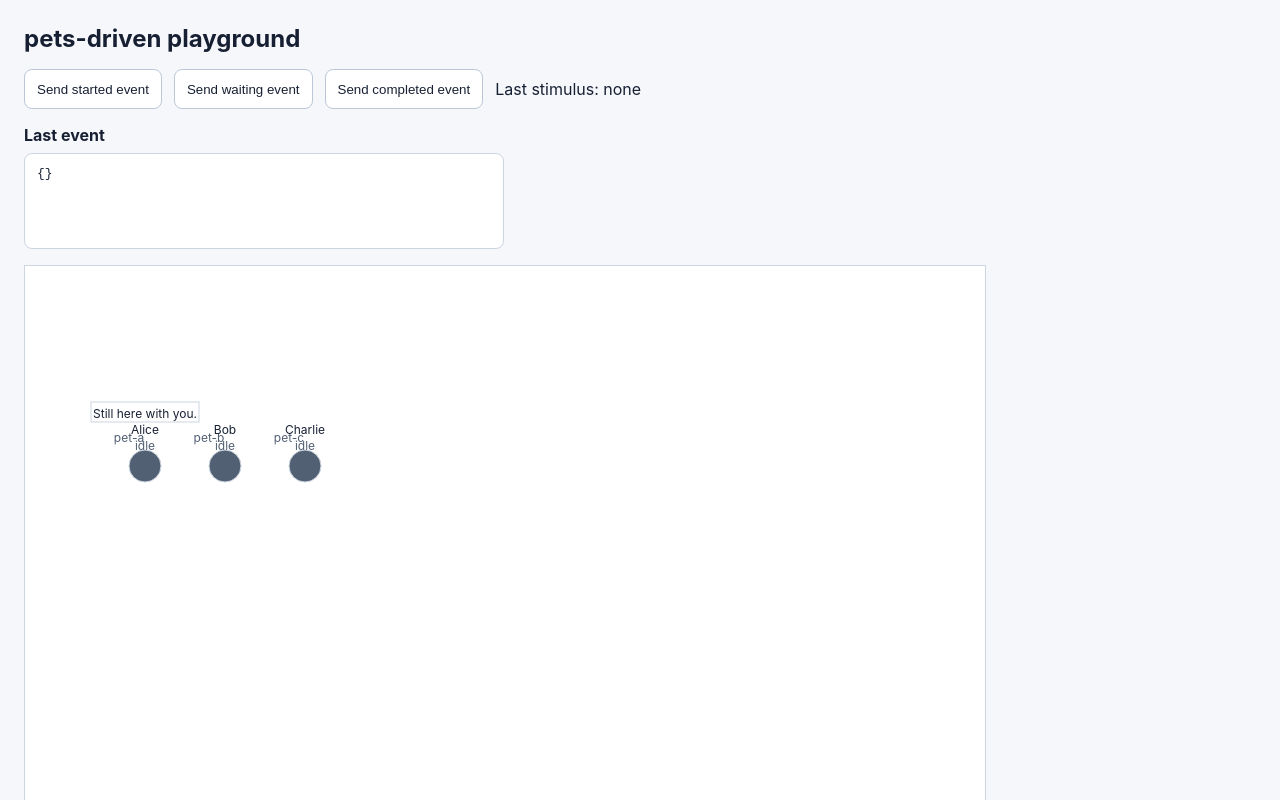
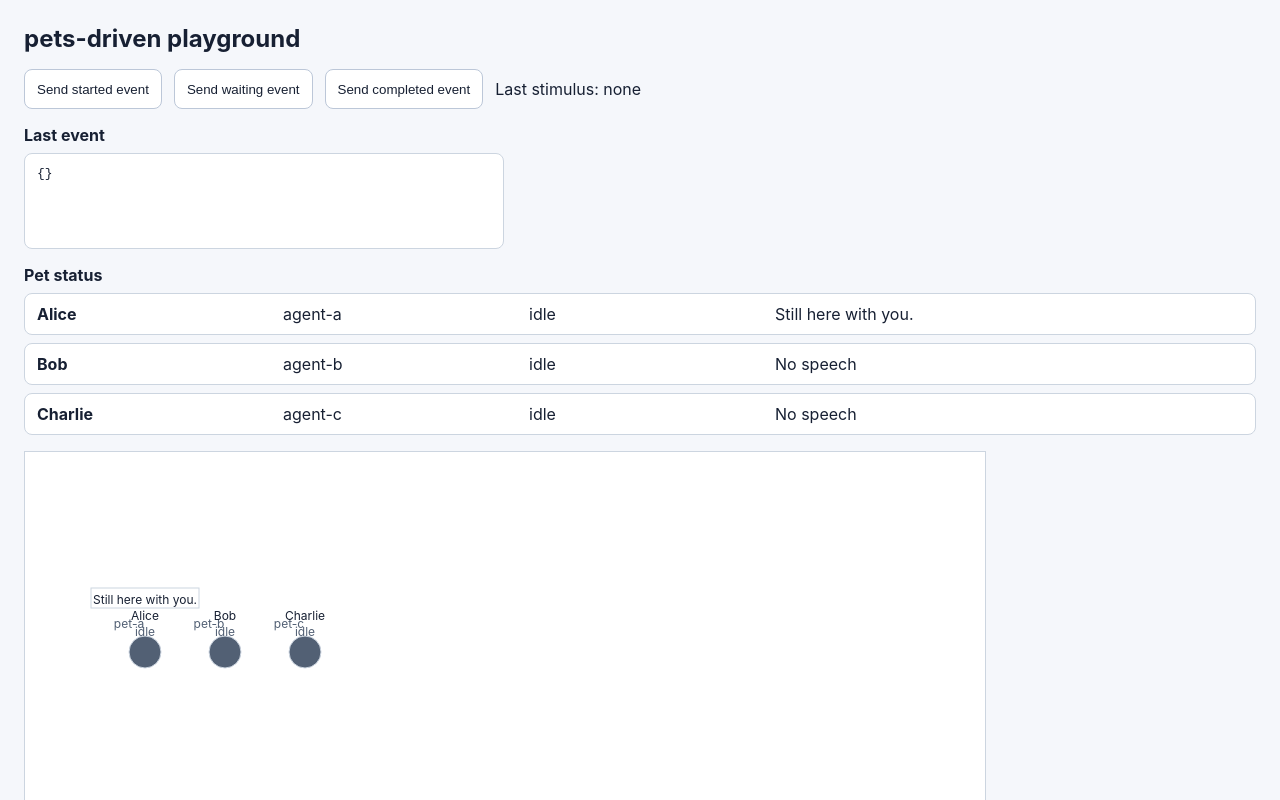
Before and after one commit to young1the/pets-driven, a React (Vite) app: page / in a window 1280 px wide. Shown: the top 800 px of the page. Built offline with nearby package versions, Linux system fonts and the light colour scheme.

Commit message:
feat: add snapshot-driven pet status list

```diff
--- /dev/null
+++ b/src/playground/browser/pet-status-list.tsx
@@ -0,0 +1,24 @@
+import type { PetSnapshot } from "@/core/snapshots/world-snapshot";
+import { PLAYGROUND_TEXT } from "./playground-text";
+
+type PetStatusListProps = {
+  pets: PetSnapshot[];
+};
+
+export function PetStatusList({ pets }: PetStatusListProps) {
+  return (
+    <section className="pet-status-list">
+      <h2>{PLAYGROUND_TEXT.petStatusTitle}</h2>
+      <ul>
+        {pets.map((pet) => (
+          <li key={pet.id}>
+            <strong>{pet.name}</strong>
+            <span>{pet.sourceId}</span>
+            <span>{pet.intent}</span>
+            <span>{pet.speech ?? PLAYGROUND_TEXT.noSpeech}</span>
+          </li>
+        ))}
+      </ul>
+    </section>
+  );
+}
--- a/src/playground/browser/playground-app.tsx
+++ b/src/playground/browser/playground-app.tsx
@@ -4,6 +4,7 @@ import { useEffect, useRef, useState } from "react";
 import { createDemoScenario } from "@/core/world/scenario-fixtures";
 import { AgentEventPanel } from "./agent-event-panel";
 import { drawWorld } from "./canvas-renderer";
+import { PetStatusList } from "./pet-status-list";
 import { PLAYGROUND_SAMPLE_EVENT_SUMMARIES, PLAYGROUND_TEXT } from "./playground-text";
 import { ScenarioControls } from "./scenario-controls";
 
@@ -12,6 +13,7 @@ export function PlaygroundApp() {
   const scenarioRef = useRef(createDemoScenario());
   const [lastStimulus, setLastStimulus] = useState("none");
   const [lastEvent, setLastEvent] = useState<AgentEvent | null>(null);
+  const [snapshot, setSnapshot] = useState(() => scenarioRef.current.world.snapshot());
 
   useEffect(() => {
     const canvas = canvasRef.current;
@@ -23,9 +25,11 @@ export function PlaygroundApp() {
     const intervalId = window.setInterval(() => {
       scenarioRef.current.clock.advanceBy(16);
       scenarioRef.current.world.step(16);
+      const nextSnapshot = scenarioRef.current.world.snapshot();
+      setSnapshot(nextSnapshot);
       drawWorld(
         context,
-        scenarioRef.current.world.snapshot(),
+        nextSnapshot,
         {},
         scenarioRef.current.clock.now(),
       );
@@ -43,6 +47,8 @@ export function PlaygroundApp() {
     });
 
     scenarioRef.current.world.pushStimulus(toStimulus(event));
+    scenarioRef.current.world.step(0);
+    setSnapshot(scenarioRef.current.world.snapshot());
     setLastStimulus(type);
     setLastEvent(event);
   }
@@ -61,6 +67,7 @@ export function PlaygroundApp() {
         }
       />
       <AgentEventPanel event={lastEvent} />
+      <PetStatusList pets={snapshot.pets} />
       <canvas ref={canvasRef} data-testid="world-canvas" width={960} height={540} />
     </main>
   );
--- a/src/playground/browser/playground-text.ts
+++ b/src/playground/browser/playground-text.ts
@@ -5,6 +5,8 @@ export const PLAYGROUND_TEXT = {
   sendCompletedEvent: "Send completed event",
   lastStimulusPrefix: "Last stimulus:",
   lastEventTitle: "Last event",
+  petStatusTitle: "Pet status",
+  noSpeech: "No speech",
 } as const;
 
 export const PLAYGROUND_SAMPLE_EVENT_SUMMARIES = {
--- a/src/styles.css
+++ b/src/styles.css
@@ -63,6 +63,34 @@ body {
   overflow: auto;
 }
 
+.pet-status-list h2 {
+  margin: 0 0 8px;
+  font-size: 1rem;
+}
+
+.pet-status-list ul {
+  margin: 0;
+  padding: 0;
+  list-style: none;
+  display: grid;
+  gap: 8px;
+}
+
+.pet-status-list li {
+  display: grid;
+  grid-template-columns:
+    minmax(80px, 1fr)
+    minmax(88px, 1fr)
+    minmax(88px, 1fr)
+    minmax(120px, 2fr);
+  gap: 12px;
+  align-items: center;
+  padding: 10px 12px;
+  border: 1px solid #ccd5e0;
+  border-radius: 8px;
+  background: #ffffff;
+}
+
 .playground-shell canvas {
   width: min(100%, 960px);
   aspect-ratio: 16 / 9;
```
Also changed, not shown: 1 other file (tests, documents, lock files or other folders).
